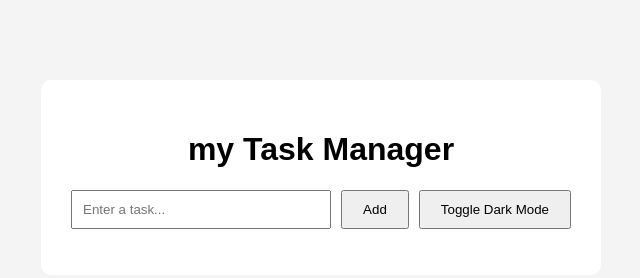
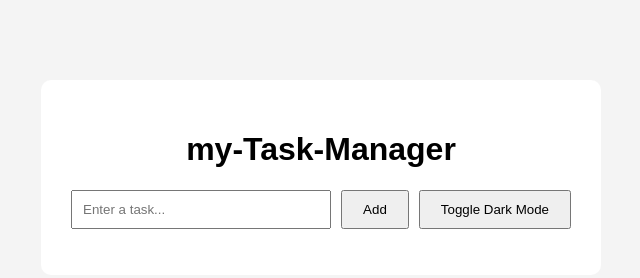
Before and after one commit to PeswikaBavagni-30/studenttaskmanager, a plain HTML site: page index.html in a window 1280 px wide. Shown: the whole page, without its empty margins (319-959 px from the left). Drawn offline with Linux system fonts and the light colour scheme.

```diff
--- a/index.html
+++ b/index.html
@@ -11,7 +11,7 @@
 
     <div class="container">
 
-        <h1>my Task Manager</h1>
+        <h1>my-Task-Manager</h1>
 
         <div class="task-input">
             <input
```
